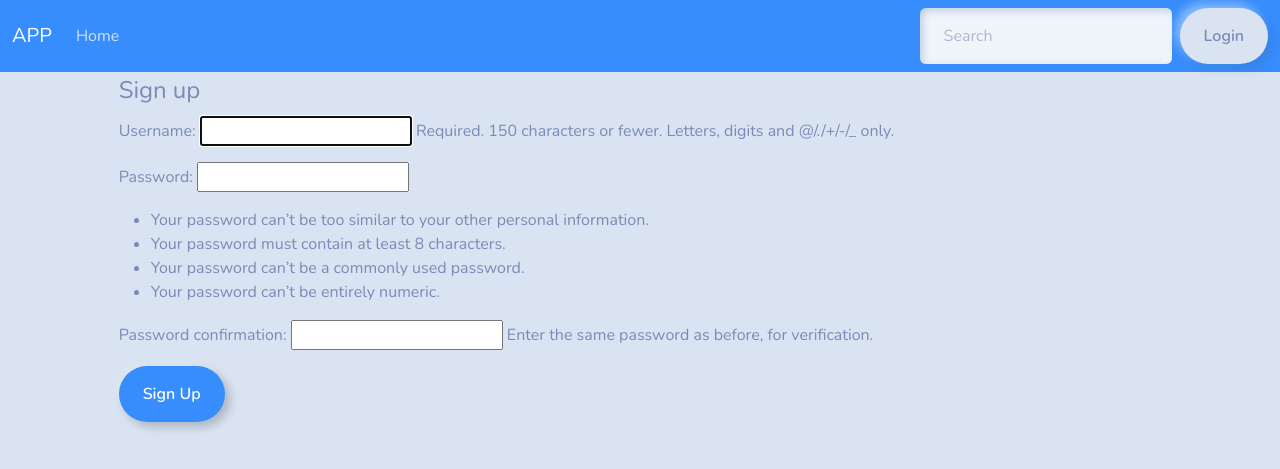
After one commit to Emanuel995/MyPyApp, a Django app: page /accounts/signup/ in a window 1280 px wide. The commit adds this page. Shown: the top 469 px of the page. Run offline with Django 3.2, Linux system fonts and the light colour scheme; some libraries are stand-ins or nearby versions.

Commit message:
login y signup

```diff
--- a/app/templates/base.html
+++ b/app/templates/base.html
@@ -26,6 +26,7 @@
 
                 </a>
               </li>
+              {% if user.is_authenticated %}
               <li class="nav-item">
                 <a class="nav-link" href="{% url 'jobs' %}">Jobs</a>
               </li>
@@ -39,7 +40,7 @@
                 <a class="nav-link" href="{% url 'prices' %}">Prices</a>
               </li>
               <li class="nav-item dropdown">
-                <a class="nav-link dropdown-toggle" data-bs-toggle="dropdown" href="#" role="button" aria-haspopup="true" aria-expanded="false">Dropdown</a>
+                <a class="nav-link dropdown-toggle" data-bs-toggle="dropdown" href="#" role="button" aria-haspopup="true" aria-expanded="false">{{ user.is_authenticated }}</a>
                 <div class="dropdown-menu">
                   <a class="dropdown-item" href="#">Action</a>
                   <a class="dropdown-item" href="#">Another action</a>
@@ -48,10 +49,15 @@
                   <a class="dropdown-item" href="#">Separated link</a>
                 </div>
               </li>
+              {% endif %}
             </ul>
             <form class="d-flex">
               <input class="form-control me-sm-2" type="text" placeholder="Search">
-              <button class="btn btn-secondary my-2 my-sm-0" type="submit">Search</button>
+              {% if user.is_authenticated %}
+              <a href="{% url 'logout' %}" class="btn btn-success"> Logout</a>
+              {% else %}
+              <a href="{% url 'login' %}" class="btn btn-success">Login</a>
+              {% endif %}
             </form>
           </div>
         </div>
@@ -60,6 +66,7 @@
 
     <div class="row">
       <div class="col-sm-1">
+      {% if user.is_authenticated%}
       {% block sidebar %}
       <ul class="sidebar-nav">
           <li><a href="{% url 'index' %}">Home</a></li>
@@ -67,6 +74,7 @@
           <li><a href="">authors</a></li>
       </ul>
       {% endblock %}
+      {% endif %}
       </div>
       <div class="col-sm-11 ">
         {% block content %}{% endblock %}
--- /dev/null
+++ b/app/templates/registration/signup.html
@@ -0,0 +1,10 @@
+{% extends 'base.html' %}
+
+{% block content %}
+  <legend>Sign up</legend>
+  <form method="post">
+    {% csrf_token %}
+    {{ form.as_p }}
+    <button type="submit" class="btn btn-outline-primary">Sign Up</button>
+  </form>
+{% endblock %}
--- a/app/views.py
+++ b/app/views.py
@@ -83,6 +83,7 @@ class ServiceDeleteView(generic.DeleteView):
     template_name = 'service_delete.html'
     success_url = '/app/jobs/'
 
+
 def index(request):
     template = loader.get_template('index.html')
     context = { }
--- a/myapp/settings.py
+++ b/myapp/settings.py
@@ -138,3 +138,6 @@ STATIC_URL = '/static/'
 # https://docs.djangoproject.com/en/3.2/ref/settings/#default-auto-field
 
 DEFAULT_AUTO_FIELD = 'django.db.models.BigAutoField'
+
+LOGIN_REDIRECT_URL = '/app/'
+LOGOUT_REDIRECT_URL = '/app/'
--- a/myapp/urls.py
+++ b/myapp/urls.py
@@ -19,7 +19,10 @@ from django.urls.conf import include
 from . import view
 from django.conf import settings
 from django.conf.urls.static import static
+
 urlpatterns = [
     path('admin/', admin.site.urls),
     path('app/',include('app.urls')),
+    path('accounts/',include('django.contrib.auth.urls')),
+    path('accounts/signup/',view.SignUpView.as_view(),name = 'signup')
 ] #+ static(settings.STATIC_URL,document_root=settings.STATIC_ROOT)
--- a/myapp/view.py
+++ b/myapp/view.py
@@ -1,3 +1,10 @@
 from django.http import HttpResponse
+from django.contrib.auth.forms import UserCreationForm
+from django.views import generic
 
 # Create your views here.
+
+class SignUpView(generic.CreateView):
+    form_class = UserCreationForm
+    success_url = '/accounts/login'
+    template_name = 'registration/signup.html'
```
Also changed, not shown: app/templates/registration/login.html (added, +9 -0 lines).
